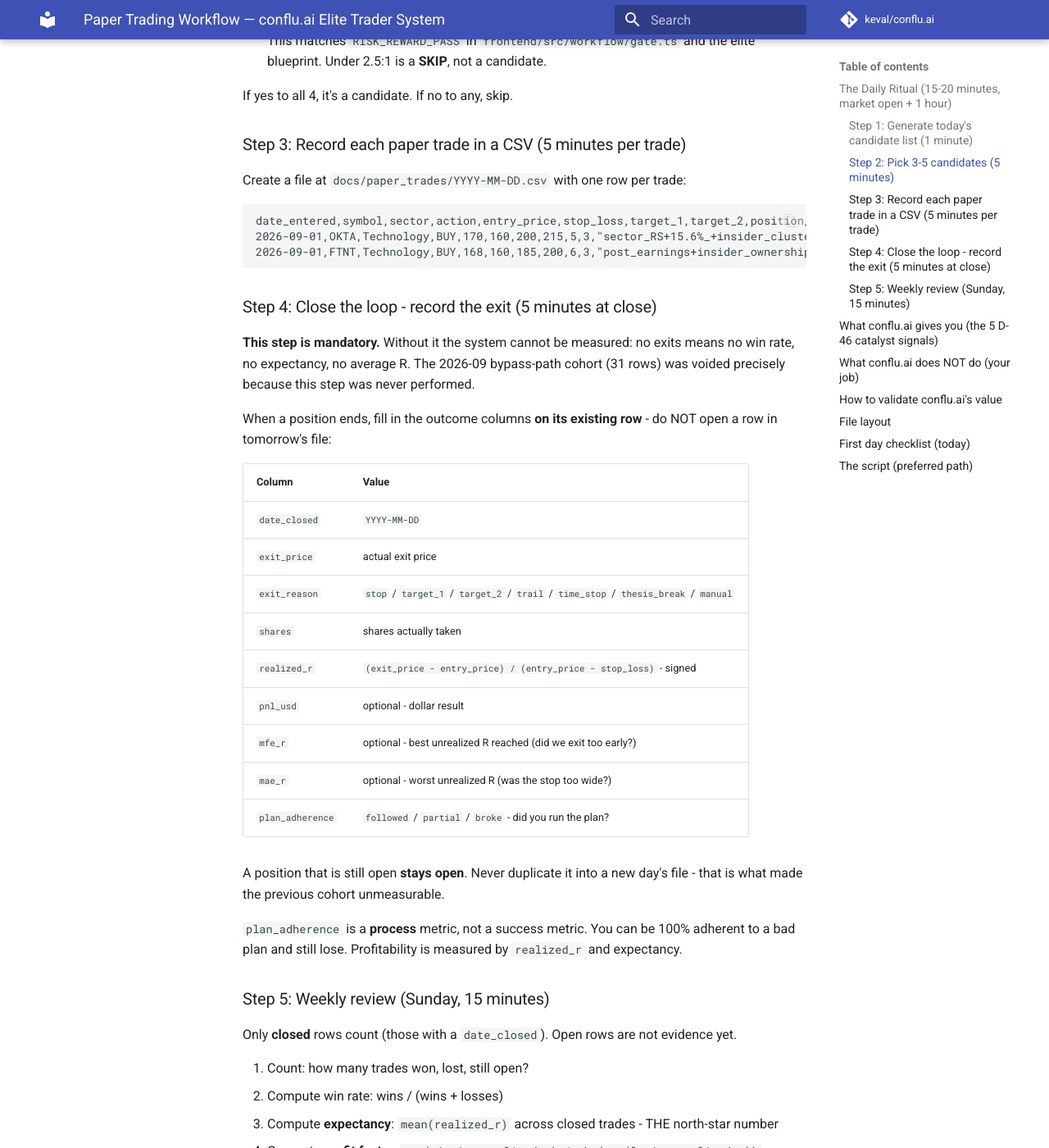
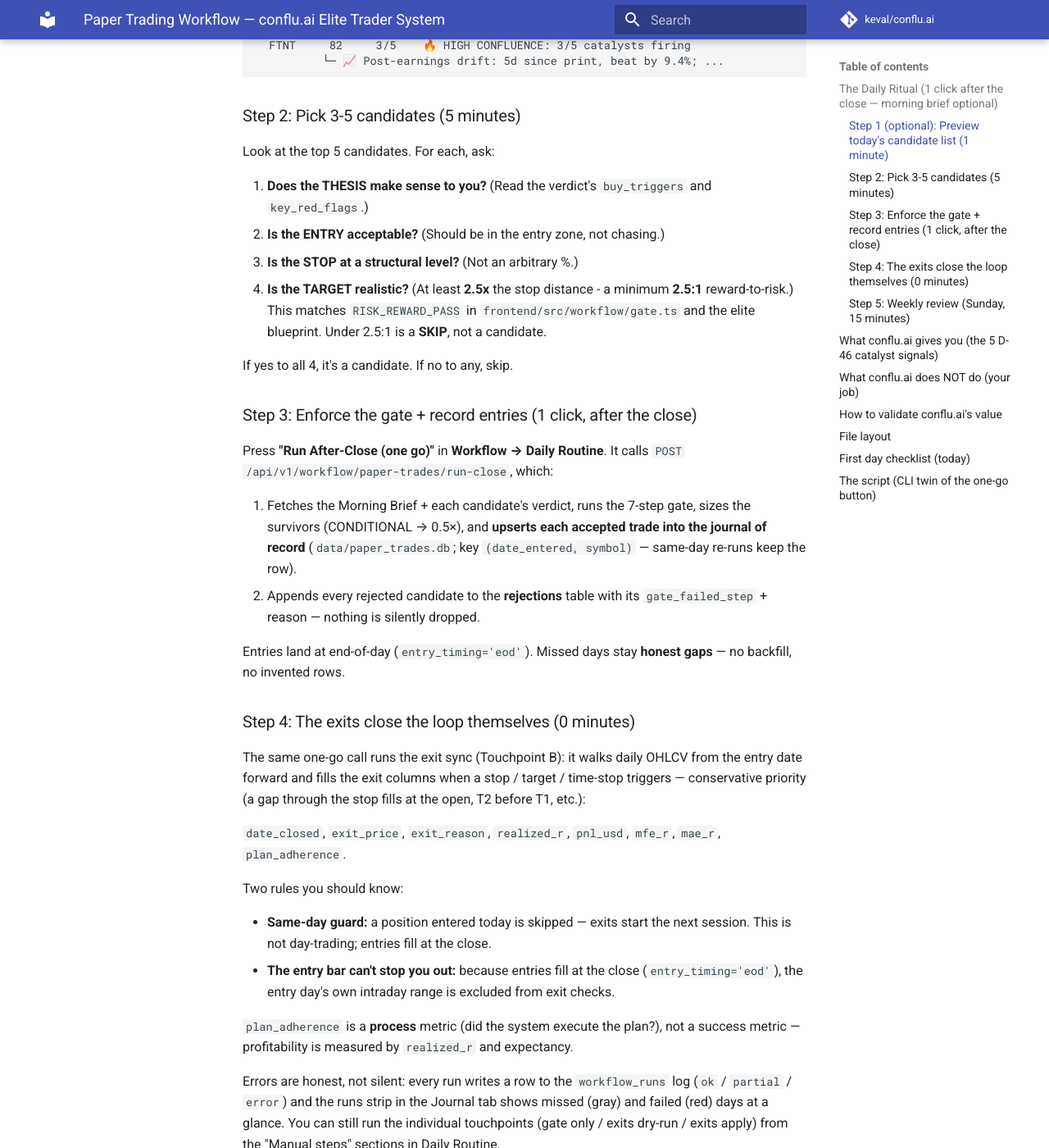
Before and after one commit to mk-keval/conflu.ai, an MkDocs documentation site: the page built from docs/PAPER_TRADING/README.md, in a window 1280 px wide and 1400 px high, scrolled down 1101 px. Shown: the whole window at 82% size. Built offline with MkDocs 1.6.1 and Material for MkDocs 9.7.7, drawn with Linux system fonts in a browser that asks for light colours; comment, search, counter and statistics services are not loaded; some of the changed text lies outside the part shown.

Commit message:
docs: D-68 P4 — Journal tab UI, hydration fix, one-go run (ARCHITECTURE data-flow, PAPER_TRADING rhythm, session log)

````diff
--- a/docs/PAPER_TRADING/README.md
+++ b/docs/PAPER_TRADING/README.md
@@ -4,13 +4,27 @@ This is your **operating manual** for paper trading with conflu.ai. Follow it ev
 
 ---
 
-## The Daily Ritual (15-20 minutes, market open + 1 hour)
+## The Daily Ritual (1 click after the close — morning brief optional)
 
-### Step 1: Generate today's candidate list (1 minute)
+**Default rhythm:** once the market has closed, open **Workflow → Daily
+Routine** and press **"Run After-Close (one go)"**. That single call runs the
+7-step gate on today's candidates (new entries), records every rejection, and
+syncs + applies exits for the open book (D-68). Then glance at **Workflow →
+Journal** — trades table, runs strip, rejections, Export CSV.
+
+The journal of record is **SQLite** (`data/paper_trades.db`) — there is no
+spreadsheet to maintain. Steps 1–2 below are the optional morning preview;
+Steps 3–4 explain exactly what the one-go run does under the hood; Step 5 is
+the weekly review.
+
+### Step 1 (optional): Preview today's candidate list (1 minute)
 
 ```bash
 python backend/scripts/paper_trade_from_brief.py --min-conviction 5
 ```
+
+*(preview only — nothing lands in the journal until you run `--run-close`
+/`--apply` or press the one-go button.)*
 
 This will:
 - Print the macro context (VIX, sector leaders/laggers, risk regime)
@@ -42,43 +56,48 @@ Look at the top 5 candidates. For each, ask:
 
 If yes to all 4, it's a candidate. If no to any, skip.
 
-### Step 3: Record each paper trade in a CSV (5 minutes per trade)
+### Step 3: Enforce the gate + record entries (1 click, after the close)
 
-Create a file at `docs/paper_trades/YYYY-MM-DD.csv` with one row per trade:
+Press **"Run After-Close (one go)"** in **Workflow → Daily Routine**. It calls
+`POST /api/v1/workflow/paper-trades/run-close`, which:
 
-```csv
-date_entered,symbol,sector,action,entry_price,stop_loss,target_1,target_2,position_size_pct,confluence_count,signal_at_entry,notes
-2026-09-01,OKTA,Technology,BUY,170,160,200,215,5,3,"sector_RS+15.6%_+insider_cluster+post_earnings","Post-earnings drift on OKTA, market-leading sector RS, 3/5 catalysts. Stop below 50d SMA."
-2026-09-01,FTNT,Technology,BUY,168,160,185,200,6,3,"post_earnings+insider_ownership_17%+sector_RS_tracking","Held back, watching for confirmation."
-```
+1. Fetches the Morning Brief + each candidate's verdict, runs the 7-step gate,
+   sizes the survivors (CONDITIONAL → 0.5×), and **upserts each accepted trade
+   into the journal of record** (`data/paper_trades.db`; key
+   `(date_entered, symbol)` — same-day re-runs keep the row).
+2. Appends every rejected candidate to the **rejections** table with its
+   `gate_failed_step` + reason — nothing is silently dropped.
 
-### Step 4: Close the loop - record the exit (5 minutes at close)
+Entries land at end-of-day (`entry_timing='eod'`). Missed days stay **honest
+gaps** — no backfill, no invented rows.
 
-**This step is mandatory.** Without it the system cannot be measured: no exits
-means no win rate, no expectancy, no average R. The 2026-09 bypass-path cohort
-(31 rows) was voided precisely because this step was never performed.
+### Step 4: The exits close the loop themselves (0 minutes)
 
-When a position ends, fill in the outcome columns **on its existing row** - do
-NOT open a row in tomorrow's file:
+The same one-go call runs the exit sync (Touchpoint B): it walks daily OHLCV
+from the entry date forward and fills the exit columns when a stop / target /
+time-stop triggers — conservative priority (a gap through the stop fills at
+the open, T2 before T1, etc.):
 
-| Column | Value |
-|---|---|
-| `date_closed` | `YYYY-MM-DD` |
-| `exit_price` | actual exit price |
-| `exit_reason` | `stop` / `target_1` / `target_2` / `trail` / `time_stop` / `thesis_break` / `manual` |
-| `shares` | shares actually taken |
-| `realized_r` | `(exit_price - entry_price) / (entry_price - stop_loss)` - signed |
-| `pnl_usd` | optional - dollar result |
-| `mfe_r` | optional - best unrealized R reached (did we exit too early?) |
-| `mae_r` | optional - worst unrealized R (was the stop too wide?) |
-| `plan_adherence` | `followed` / `partial` / `broke` - did you run the plan? |
+`date_closed`, `exit_price`, `exit_reason`, `realized_r`, `pnl_usd`, `mfe_r`,
+`mae_r`, `plan_adherence`.
 
-A position that is still open **stays open**. Never duplicate it into a new
-day's file - that is what made the previous cohort unmeasurable.
+Two rules you should know:
 
-`plan_adherence` is a **process** metric, not a success metric. You can be 100%
-adherent to a bad plan and still lose. Profitability is measured by `realized_r`
-and expectancy.
+- **Same-day guard:** a position entered today is skipped — exits start the
+  next session. This is not day-trading; entries fill at the close.
+- **The entry bar can't stop you out:** because entries fill at the close
+  (`entry_timing='eod'`), the entry day's own intraday range is excluded from
+  exit checks.
+
+`plan_adherence` is a **process** metric (did the system execute the plan?),
+not a success metric — profitability is measured by `realized_r` and
+expectancy.
+
+Errors are honest, not silent: every run writes a row to the `workflow_runs`
+log (`ok` / `partial` / `error`) and the runs strip in the Journal tab shows
+missed (gray) and failed (red) days at a glance. You can still run the
+individual touchpoints (gate only / exits dry-run / exits apply) from the
+"Manual steps" sections in Daily Routine.
 
 ### Step 5: Weekly review (Sunday, 15 minutes)
 
@@ -91,7 +110,7 @@ evidence yet.
 4. Compute **profit factor**: `sum(winning realized_r) / abs(sum(losing realized_r))`
 5. Look at the **losing trades**: was the catalyst signal wrong, or was the execution wrong? Check `mae_r` - did it go green first and then stop you out?
 6. Look at the **winning trades**: check `mfe_r` - did you leave R on the table?
-7. Review `REJECTIONS.csv`: were the rejected candidates actually the losers? If the gate rejects winners, the gate is wrong.
+7. Review the **rejections log** (Journal tab): were the rejected candidates actually the losers? If the gate rejects winners, the gate is wrong.
 8. **Kill criteria** - if after 30+ closed trades expectancy <= 0, the system is not working. Change it or stop. Do not "give it more time" without a reason.
 
 **Minimum sample:** do not draw pattern-level conclusions below ~30 closed
@@ -139,11 +158,14 @@ Track these metrics weekly:
 ## File layout
 
 ```
+data/
+└── paper_trades.db            # THE journal of record (SQLite, D-68): trades + rejections + runs
+
 docs/
 ├── PAPER_TRADING/             # this workflow doc + future updates
-├── paper_trades/              # per-day candidate/outcome CSVs (one per trading day)
-│   ├── TEMPLATE.csv           # the 21-column schema (12 entry + 9 exit-capture)
-│   ├── REJECTIONS.csv         # every candidate the gate rejected, and which step
+├── paper_trades/              # LEGACY CSVs - import source + archive (byte-identical, D-68)
+│   ├── TEMPLATE.csv           # canonical header (D-51 schema)
+│   ├── REJECTIONS.csv         # legacy rejections (imported once; new rejects live in the DB)
 │   └── archive/               # voided cohorts (see archive/README.md)
 ├── SESSIONS/
 │   └── morning_brief/         # daily JSON output from the morning brief
@@ -155,32 +177,35 @@ docs/
 
 ## First day checklist (today)
 
-- [ ] Run the morning brief generator script (writes the **candidate** CSV)
-- [ ] **Pick 1-2 that match your conviction** - do NOT keep everything the script wrote. Run each through the 7-step gate, drop the rest, and log the rejects in `REJECTIONS.csv`
+- [ ] (Optional morning) Preview the candidates: `python backend/scripts/paper_trade_from_brief.py --min-conviction 5` - then pick what you'd actually trade
+- [ ] After the close: press **"Run After-Close (one go)"** in Workflow → Daily Routine - the gate enforces (entries + rejections) and exits sync
+- [ ] Check **Workflow → Journal**: trades table, rejections, runs strip (green = ran, red = error)
 - [ ] Set alerts in your broker at the entry/stop/target prices (paper account)
-- [ ] End of day: **record the exit** on any position that closed (Step 4). An open position stays open.
 
 That's it. The rest is discipline.
 
 ---
 
-## The script (preferred path)
+## The script (CLI twin of the one-go button)
 
-`backend/scripts/paper_trade_from_brief.py` — fetches the same data as the UI's Morning Brief page and writes the CSV automatically.
+`backend/scripts/paper_trade_from_brief.py` — fetches the same data as the UI's Morning Brief page, runs the 7-step gate, and writes to the journal of record.
 
 ```bash
-# Write all candidates (conviction >= 5) to today's CSV
-python backend/scripts/paper_trade_from_brief.py
+# One-go after-close run: gate enforcement + exits applied (same as the UI button)
+python backend/scripts/paper_trade_from_brief.py --run-close
 
-# Write only specific tickers
-python backend/scripts/paper_trade_from_brief.py --only HRMY,SLDE,DOCU
+# Gate enforcement only (entries + rejections), no exit sync
+python backend/scripts/paper_trade_from_brief.py --apply
+
+# Exit sync only - dry-run preview by default; add --apply to write
+python backend/scripts/paper_trade_from_brief.py --sync-exits
 
 # Higher conviction bar (only the strongest setups)
-python backend/scripts/paper_trade_from_brief.py --min-conviction 7
+python backend/scripts/paper_trade_from_brief.py --run-close --min-conviction 7
 ```
 
-Output: `docs/paper_trades/YYYY-MM-DD.csv` - a **candidate list**, not a trade list.
+Output: rows upserted into `data/paper_trades.db` (key `(date_entered, symbol)`); rejected candidates are logged with their failed gate step. Without `--apply`/`--run-close` the script is a **preview** - nothing is written.
 
-> **KNOWN GAP (2026-09-16).** The script writes *every* candidate above the conviction floor. It does **not** run the validation gate, size by conviction, or record a rejection. Do not treat its output as validated. Until the gate is enforced in this path, apply Step 2 by hand and log the rejects to `docs/paper_trades/REJECTIONS.csv`. Source: [evidence audit](../SESSIONS/2026-09-16_paper-trade-evidence-audit.md).
+> **Historical gap (2026-09-16), now closed.** The script used to write *every* candidate above the conviction floor without running the gate. Enforcement + rejection logging now run in this path, and each run is logged to `workflow_runs`. Source: [evidence audit](../SESSIONS/2026-09-16_paper-trade-evidence-audit.md).
 
-The old `daily_morning_ritual.py` script is **deprecated** as of 2026-09-03 — it called `/api/v1/screen/tv` directly with filter names that no longer exist in the schema. The new script uses the same `/api/v1/professional/morning-brief` endpoint as the UI, so what you see in the app and what you get in the CSV are guaranteed to match.
+The old `daily_morning_ritual.py` script is **deprecated** as of 2026-09-03 — it called `/api/v1/screen/tv` directly with filter names that no longer exist in the schema. The new script uses the same `/api/v1/professional/morning-brief` endpoint as the UI, so what you see in the app and what lands in the journal are guaranteed to match.
````
Also changed, not shown: docs/ARCHITECTURE.md (+17 -5 lines), docs/SESSIONS/2026-10-18_paper-journal-db-eod-planning.md (+22 -2 lines).
